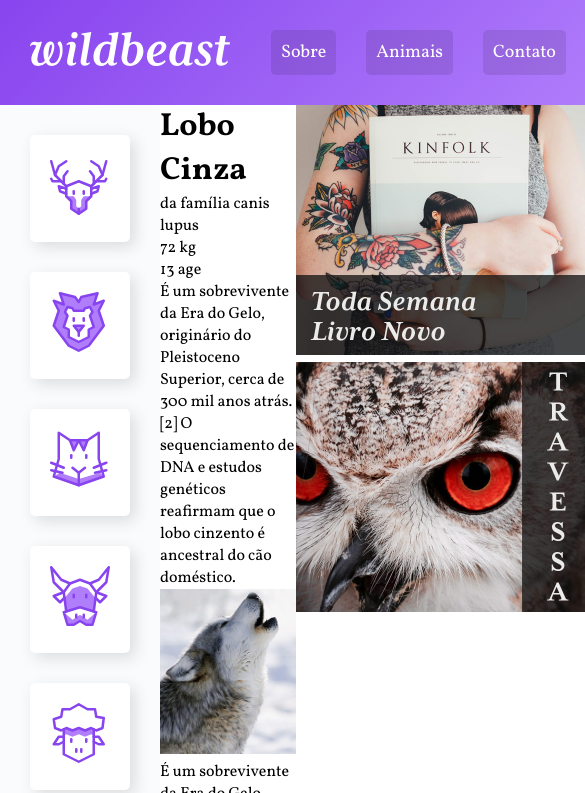
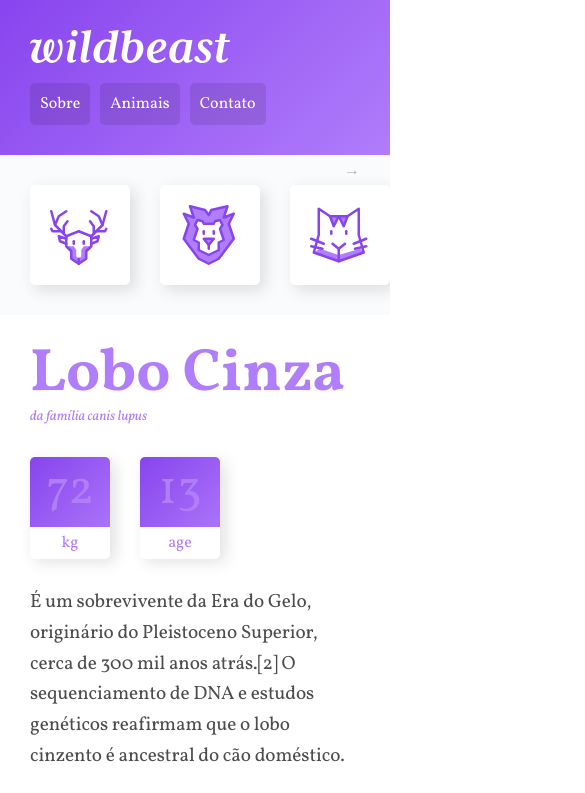
Before and after one commit to FelipeHonoratoo/wildbeast, a plain HTML site: page public_beast/index.html in a window 390 px wide. Shown: the top 793 px of the page, 585 px wide, since content can reach past the window. Drawn offline with Linux system fonts and the light colour scheme.

Commit message:
Finishing as the last layout steps using CSS Grid.

```diff
--- a/public_beast/css/style.css
+++ b/public_beast/css/style.css
@@ -18,7 +18,9 @@ a {
 }
 
 img {
-	max-width: 100%;
+	display: block;
+	width: 100%;
+	border-radius: 5px;
 }
 
 /*GRID GERAL*/
@@ -31,6 +33,30 @@ img {
 	"sidenav content anuncios"
 	"footer footer footer"
 	;
+}
+
+@media (max-width: 1200px) {
+	.estrutura {
+		grid-template-areas:
+			"header header header"
+			"sidenav content content"
+			"sidenav anuncios anuncios"
+			"footer footer footer"
+		;
+	}
+}
+
+@media (max-width: 760px) {
+	.estrutura {
+		grid-template-columns: 100%;
+		grid-template-areas:
+			"header"
+			"sidenav"
+			"content"
+			"anuncios"
+			"footer"
+		;
+	}
 }
 
 /*HEADER*/
@@ -71,6 +97,21 @@ img {
 	margin-left: 30px;
 }
 
+@media (max-width: 760px) {
+	.header {
+		grid-template-columns: auto;
+	}
+	.logo {
+		margin-bottom: 20px;
+	}
+	.header nav a {
+		font-size: 1em;
+	}
+	.header li + li {
+		margin-left: 10px;
+	}
+}
+
 /*SIDENAV*/
 
 .sidenav {
@@ -95,14 +136,197 @@ img {
 	background: #B07DFB;
 }
 
+@keyframes seta {
+	from {
+		height: 30px;
+	}
+	to {
+		right: 20px;
+	}
+}
+
+@media (max-width: 760px) {
+	.sidenav {
+		position: relative;
+		padding: 0 30px;
+		overflow-x: auto;
+		-webkit-ouverflow-scrolling: touch;
+		-ms-ouverflow-style: -ms-autohiding-scrollbar;
+	}
+	.sidenav::after {
+		content: '→';
+		position: absolute;
+		top: 5px;
+		right: 30px;
+		color: rgba(0,0,0,.3);
+		animation: seta .5s ease-in 0s infinite alternate;
+	}
+	.sidenav ul {
+		display: flex;
+	}
+	.sidenav ul li {
+		flex: 1 0 60px;
+	}
+		.sidenav li a {
+		margin: 30px 30px 30px 0;
+	}
+}
+
+/*CONTENT*/
+
 .content {
 	grid-area: content;
+	max-width: 900px;
+	margin: 0 auto;
+	padding: 30px;
+	display: grid;
+	grid-template-columns: 1fr 1fr;
+	grid-gap: 30px;
 }
+
+@media (max-width: 600px) {
+	.content {
+		grid-template-columns: auto;
+	}
+}
+
+.col-wide {
+	grid-column: 1 / -1;
+}
+
+.imagem-1 {
+	grid-row: span 2;
+	align-self: end;
+}
+
+.imagem-2 {
+	align-self: end;
+}
+
+/*ESTILOS CONTENT*/
+
+p {
+	font-size: 1.2em;
+	line-height: 1.6;
+	letter-spacing: -0.005em;
+	color: rgba(0,0,0,.7);
+}
+
+.informacoes p + p {
+	margin-top: 30px;
+}
+
+/*TÍTULO*/
+
+.titulo {
+	color: #B07DFB;
+}
+
+.titulo h1 {
+	font-size: 3.75em;
+	line-height: 1;
+	font-weight: 700;
+}
+
+.titulo span {
+	font-size: 0.875em;
+	font-style: italic;
+}
+
+/*CARACTERÍSTICAS*/
+
+.caracteristicas {
+	display: flex;
+	align-items: flex-start;
+}
+
+.caracteristicas > div {
+	width: 80px;
+	text-align: center;
+	background: linear-gradient(135deg, #8844ee, #B07DFB);
+	border-radius: 5px;
+	box-shadow: 5px 5px 15px 0px rgba(44,44,44,0.15);
+	position: relative;
+}
+
+.caracteristicas > div:first-child {
+	margin-right: 30px;
+}
+
+.caracteristicas span {
+	display: block;
+	color: #B07DFB;
+}
+
+.numero {
+	font-size: 3em;
+	line-height: 1;
+	margin: 10px auto;
+}
+
+.rotulo {
+	background: white;
+	border-radius: 0 0 5px 5px;
+	padding: 5px 0;
+	position: relative;
+	top: 2px;
+}
+
+.destaque {
+	font-size: 0.875em;
+	color: #B07DFB;
+	max-width: 16em;
+}
+
+.citacao, .atributos {
+	align-self: start;
+	padding: 30px;
+	border-radius: 5px;
+	box-shadow: 5px 5px 15px 0px rgba(44,44,44,0.15);
+	background: linear-gradient(135deg, #8844ee, #B07DFB)
+}
+
+.citacao p {
+	font-size: 1.5em;
+	font-style: italic;
+	text-align: center;
+	color: white;
+	max-width: 500px;
+	margin: 0 auto;
+}
+
+.atributos li {
+	color: white;
+	font-family: Courier, monospace;
+	font-size: 1.125em;
+	padding: 15px;
+}
+
+.atributos li + li {
+	border-top: 2px solid #B07DFB;
+}
+
+/*ANUNCIOS*/
 
 .anuncios {
 	grid-area: anuncios;
+	background: #fafbfc;
+	display: grid;
+	align-content: start;
+	padding: 30px;
+	grid-gap: 30px;
+	grid-template-columns: repeat(auto-fit, minmax(150px, 1fr));
 }
+
+/*FOOTER*/
 
 .footer {
 	grid-area: footer;
+	background: linear-gradient(135deg, #8844ee, #B07DFB);
 }
+
+.footer p {
+	color: white;
+	text-align: center;
+	padding: 30px;
+}
--- a/public_beast/index.html
+++ b/public_beast/index.html
@@ -49,19 +49,19 @@
           </div>
         </div>
 
-        <p>É um sobrevivente da Era do Gelo, originário do Pleistoceno Superior, cerca de 300 mil anos atrás.[2] O sequenciamento de DNA e estudos genéticos reafirmam que o lobo cinzento é ancestral do cão doméstico.</p>
+        <p class="col-wide">É um sobrevivente da Era do Gelo, originário do Pleistoceno Superior, cerca de 300 mil anos atrás.[2] O sequenciamento de DNA e estudos genéticos reafirmam que o lobo cinzento é ancestral do cão doméstico.</p>
 
-        <img src="img/wolf1.jpg" alt="Wolf 1">
+        <img class="imagem-1" src="img/wolf1.jpg" alt="Wolf 1">
 
-        <p>É um sobrevivente da Era do Gelo, originário do Pleistoceno Superior, cerca de 300 mil anos atrás.[2] O sequenciamento de DNA e estudos.</p>
+        <p class="destaque">É um sobrevivente da Era do Gelo, originário do Pleistoceno Superior, cerca de 300 mil anos atrás.[2] O sequenciamento de DNA e estudos.</p>
 
-        <img src="img/wolf2.jpg" alt="Wolf 2">
+        <img class="imagem-2" src="img/wolf2.jpg" alt="Wolf 2">
 
         <p>O peso e tamanho dos lobos variam muito em todo o mundo, tendendo a aumentar proporcionalmente com a latitude, como previsto pela teoria de Christian Bergmann. Em geral, a altura, medida a partir dos ombros, varia de 60 a 95 centímetros.</p>
 
         <p>O peso varia geograficamente. Em média, os lobos europeus pesam 38,5 kg; os lobos da América do Norte, 36 kg; os lobos indianos e árabes, 25 kg.[7] Embora raros, lobos com mais de 77 kg foram encontrados no Alasca, Canadá,[8] e na antiga União Soviética.</p>
 
-        <blockquote class="citacao">
+        <blockquote class="citacao col-wide">
           <p>“Há algo no uivar do lobo que tira um homem do aqui e agora e o transporta para uma floresta da mente.”</p>
         </blockquote>
 
@@ -79,7 +79,7 @@
           <p>É um sobrevivente da Era do Gelo, originário do Pleistoceno Superior, cerca de 300 mil anos atrás.[2] O sequenciamento de DNA e estudos genéticos reafirmam que o lobo cinzento é ancestral do cão doméstico.</p>
         </div>
 
-        <img src="img/wolf3.jpg" alt="Wolf 3">
+        <img class="col-wide" src="img/wolf3.jpg" alt="Wolf 3">
 
       </main>
 
@@ -94,7 +94,7 @@
       </aside>
 
       <footer class="footer">
-        <p>Felipe Honorato © 2020. Alguns direitos reservados.</p>
+        <p>Wildbeast © 2020. Alguns direitos reservados.</p>
       </footer>
 
     </div>
```
Also changed, not shown: 1 other file.
